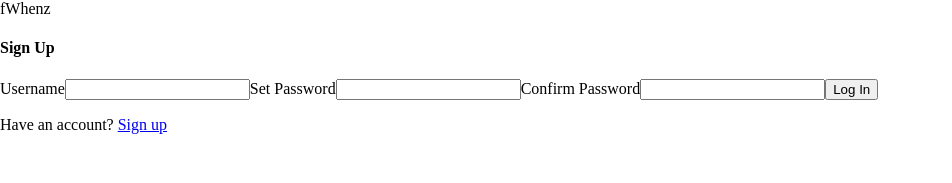
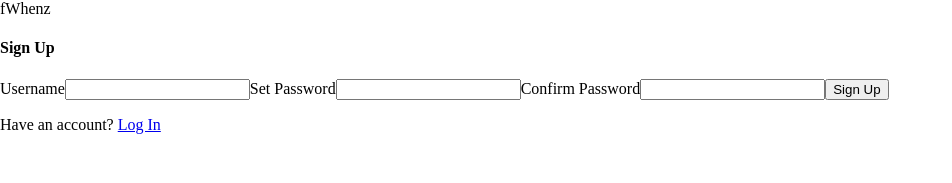
Before and after one commit to CSUtilities/fWhenz, a React app: page / in a window 1280 px wide. Both pictures are taken after a click on the link "Sign up". Shown: the top 183 px of the page, without its empty margins (0-952 px from the left). Built offline with nearby package versions, Linux system fonts and the light colour scheme.

Commit message:
updated login/signup

```diff
--- a/src/client/App.tsx
+++ b/src/client/App.tsx
@@ -2,7 +2,6 @@ import React, {useEffect, useState} from 'react';
 import { createRoot } from 'react-dom/client';
 import { Provider } from 'react-redux';
 import store from './redux/store';
-import { useAppSelector } from './redux/hooks';
 import Dashboard from './components/Dashboard';
 import Profile from './components/Profile';
 import Auth from './components/Auth';
--- a/src/client/components/Auth.tsx
+++ b/src/client/components/Auth.tsx
@@ -10,9 +10,6 @@ interface Props {
   }
 
 export default function Auth(props: Props){
-  const setDisplay = props.setDisplay;
-  const setUserId = props.setUserId;
-  const dispatch = useAppDispatch();
   const [noUserAccount, setNoUserAccount] = useState(false);
 
   return (
@@ -20,13 +17,13 @@ export default function Auth(props: Props){
       <div>fWhenz</div>
       { !noUserAccount ?
       <LogIn
-        setDisplay={setDisplay}
-        setUserId={setUserId}
+        setDisplay={props.setDisplay}
+        setUserId={props.setUserId}
         setNoUserAccount={setNoUserAccount}
         /> :
       <SignUp
-        setDisplay={setDisplay}
-        setUserId={setUserId}
+        setDisplay={props.setDisplay}
+        setUserId={props.setUserId}
         setNoUserAccount={setNoUserAccount}
         />}
     </div>
--- a/src/client/components/Login.tsx
+++ b/src/client/components/Login.tsx
@@ -1,4 +1,4 @@
-import React, {useRef} from 'react';
+import React, { useState, useRef } from 'react';
 import { useAppSelector, useAppDispatch } from '../redux/hooks';
 
 interface Props {
@@ -12,6 +12,7 @@ export default function LogIn(props: Props) {
   const pass = useRef<HTMLInputElement>(null);
   const userState = useAppSelector((state) => state.user.value);
   const dispatch = useAppDispatch();
+  const [invalid, setInvalid] = useState(false);
 
   const verifyUser = (user: string, pass: string) => {
     const userAcct = userState.filter(obj => user === user) || null;
@@ -19,6 +20,8 @@ export default function LogIn(props: Props) {
       props.setDisplay('Dashboard');
       props.setUserId(userAcct[0].userId!)
     }
+    else
+      setInvalid(true);
   };
 
   return (
@@ -38,6 +41,7 @@ export default function LogIn(props: Props) {
           href='#'
           onClick ={()=>props.setNoUserAccount(true)}>Sign up</a>
       </p>
+      {invalid ? <p>Invalid Username and/or Password.</p> : <></>}
     </div>
   )
 }
--- a/src/client/components/SignUp.tsx
+++ b/src/client/components/SignUp.tsx
@@ -1,4 +1,4 @@
-import React, { useRef } from 'react';
+import React, { useState, useRef } from 'react';
 import { useAppSelector, useAppDispatch } from '../redux/hooks';
 import { assignUser } from '../redux/userSlice';
 
@@ -14,8 +14,11 @@ export default function SignUp(props: Props) {
   const confirm = useRef<HTMLInputElement>(null);
   const userState = useAppSelector((state) => state.user.value);
   const dispatch = useAppDispatch();
+  const [passMatch, setPassMatch] = useState(true);
+
 
   const addNewUser = (user: string, password: string, confirm: string) => {
+    if (password !== confirm) return setPassMatch(false);
     const checkDup = userState.reduce((result, obj) => user === obj.userName ? true : result, false);
     if (!checkDup){
       const newUserId = userState[userState.length-1].userId!+1;
@@ -45,11 +48,12 @@ export default function SignUp(props: Props) {
         <input ref={confirm} id='confirm' type='password'></input>
       </span>
       <button onClick={()=>addNewUser(user.current!.value, pass.current!.value, confirm.current!.value)}
-      >Log In</button>
+      >Sign Up</button>
       <p>Have an account? <a
           href='#'
-          onClick ={()=>props.setNoUserAccount(false)}>Sign up</a>
+          onClick ={()=>props.setNoUserAccount(false)}>Log In</a>
       </p>
+      {!passMatch ? <p>Invalid Username and/or Password.</p> : <></>}
     </div>
   )
 }
```
